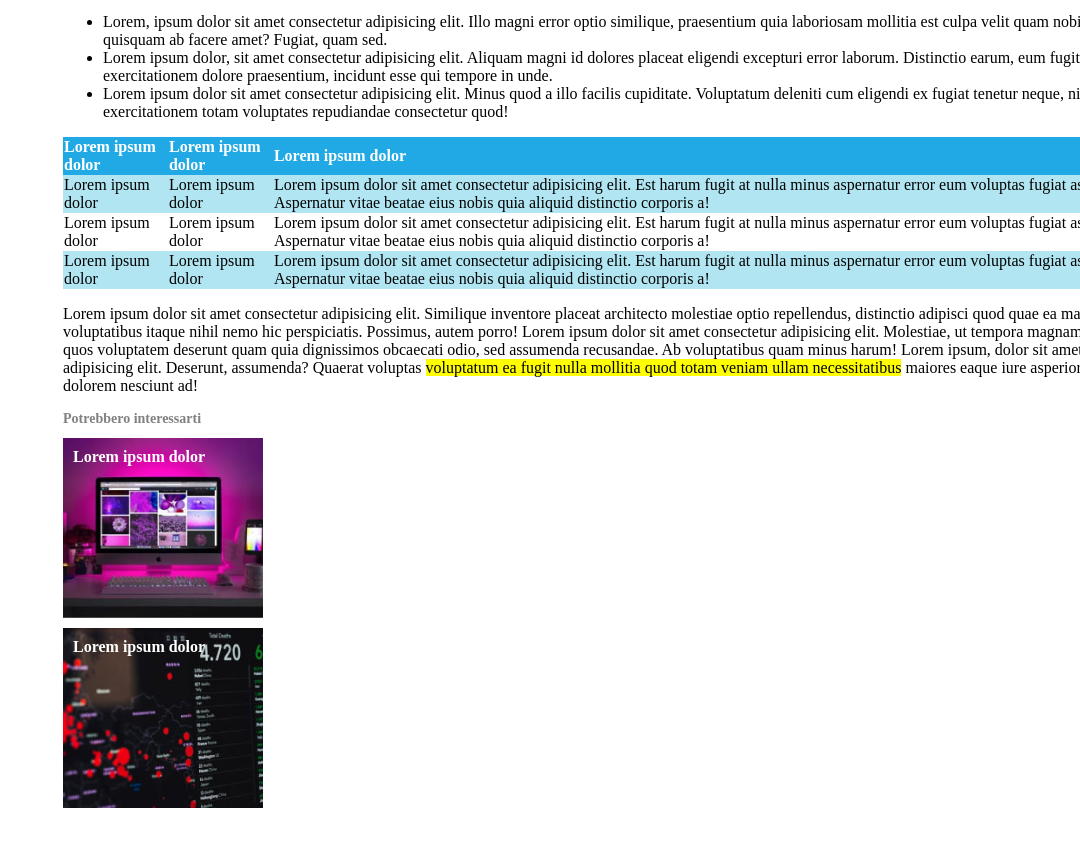
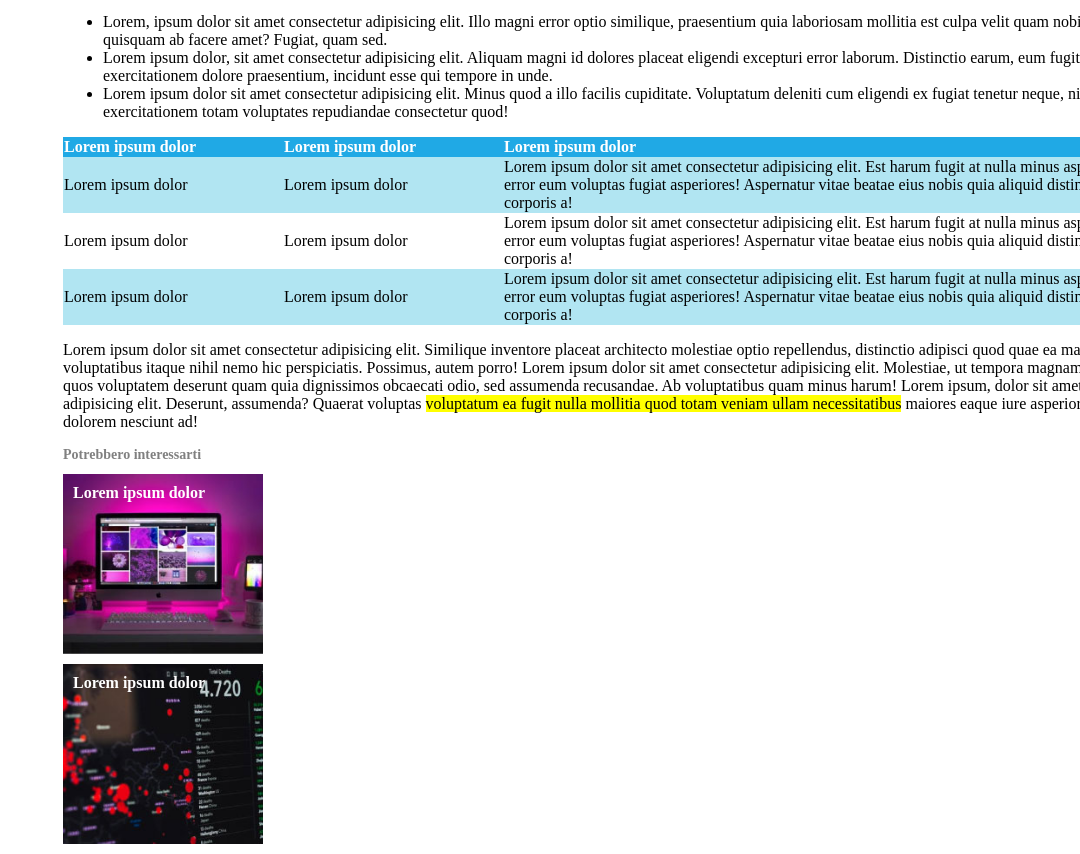
Before and after one commit to giorgios17/html-css-booleaner, a plain HTML site: page index.html in a window 1280 px wide. Shown: the part 800-1654 px from the top of the page, without its empty margins (200-1280 px from the left). Before the commit the page ends 1618 px from the top, so only its background shows below. Drawn offline with Linux system fonts and the light colour scheme.

Commit message:
modificata tabella

```diff
--- a/css/style.css
+++ b/css/style.css
@@ -86,3 +86,7 @@ h2{
     background-size: cover;
     background-position: center;
 }
+
+#larghezzariga{
+    width: 60%;
+}
--- a/index.html
+++ b/index.html
@@ -72,7 +72,7 @@
                     <tr>
                         <th>Lorem ipsum dolor</th>
                         <th>Lorem ipsum dolor</th>
-                        <th>Lorem ipsum dolor</th>
+                        <th id="larghezzariga">Lorem ipsum dolor</th>
                     </tr>
                 </thead>
                 <tbody class="dispari-table">
```
